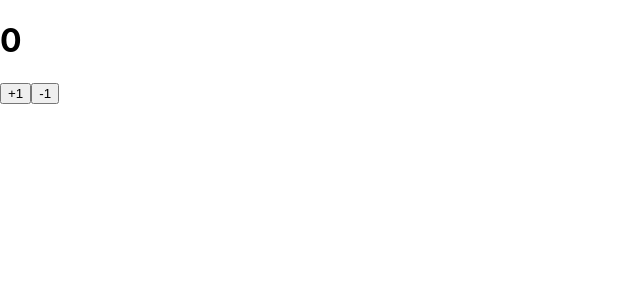
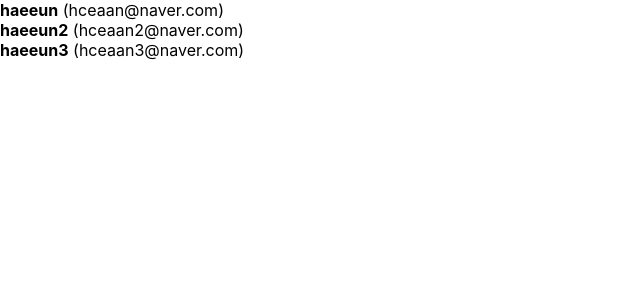
Before and after one commit to Haeeeun/react-tutorial, a React (Create React App) app: page / in a window 1280 px wide. Shown: the top 300 px of the page, without its empty margins (0-640 px from the left). Built offline with nearby package versions, Linux system fonts and the light colour scheme.

Commit message:
use useRef

```diff
--- a/src/App.js
+++ b/src/App.js
@@ -1,8 +1,10 @@
 import Counter from './Counter';
+import InputSample from './InputSample'
+import UserList from './UserList';
 
 function App() {
   return (
-    <Counter>test</Counter>
+    <UserList />
   );
 }
 
--- /dev/null
+++ b/src/InputSample.js
@@ -0,0 +1,53 @@
+import React, { useState, useRef } from 'react'
+
+function InputSample () {
+	const [inputs, setInputs] = useState({
+			name: '',
+			nickname: '',
+	});
+	const nameInput = useRef();
+	const { name, nickname } = inputs;
+
+
+	const onChange = (e) => {
+			const { name, value } = e.target; //name: name, nickname / value: 사용자가 입력하는 값
+
+			setInputs({
+					...inputs, //객체 상태를 업데이틑 할 때는 '객체 복사'를 꼭 해야한다.
+					[name]: value,
+			})
+	};
+
+	const onReset = () => {
+			setInputs({
+					name: '',
+					nickname: '',
+			});
+			nameInput.current.focus();
+	};
+
+	return (
+		<div>
+			<input
+				name="name"
+				placeholder="이름"
+				onChange={onChange}
+				value={name}
+				ref={nameInput}
+			/>
+			<input
+				name="nickname"
+				placeholder="닉네임"
+				onChange={onChange}
+				value={nickname}
+			/>
+			<button onClick={onReset}>초기화</button>
+			<div>
+				<b>값: </b>
+				{name} ({nickname})
+			</div>
+		</div>
+	)
+}
+
+export default InputSample
--- /dev/null
+++ b/src/UserList.js
@@ -0,0 +1,44 @@
+import React from 'react';
+
+function User({ user }) {
+  return (
+    <div>
+      <b>{user.username}</b> <span>({user.email})</span>
+    </div>
+  );
+}
+
+function UserList() {
+  const users = [
+    {
+      id: 1,
+      username: 'haeeun',
+      email: 'hceaan@naver.com'
+    },
+    {
+      id: 2,
+      username: 'haeeun2',
+      email: 'hceaan2@naver.com'
+    },
+    {
+      id: 3,
+      username: 'haeeun3',
+      email: 'hceaan3@naver.com'
+    }
+  ];
+
+  return (
+    <div>
+      {/* <User user={users[0]} />
+      <User user={users[1]} />
+      <User user={users[2]} /> */}
+      {
+        users.map(
+          (user, index) => (<User user={user} key={user.id} />)
+        )
+      }
+    </div>
+  )
+}
+
+export default UserList;
```
